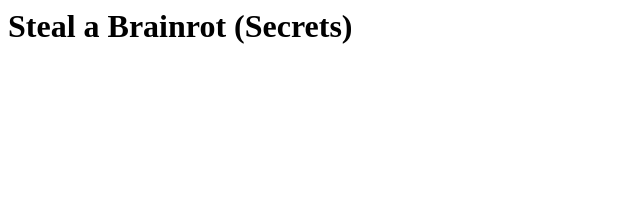
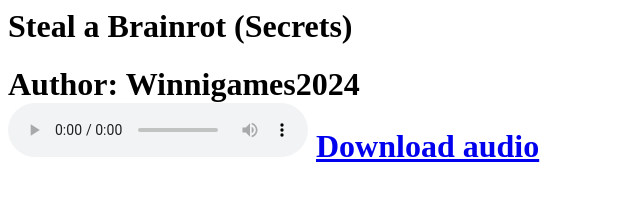
Before and after one commit to link-short/mp3-free, a plain HTML site: page song/steal-a-brainrot(secrets)/index.html in a window 1280 px wide. Shown: the whole page, without its empty margins (0-640 px from the left). Drawn offline with Linux system fonts and the light colour scheme.

Commit message:
Update index.html

```diff
--- a/song/steal-a-brainrot(secrets)/index.html
+++ b/song/steal-a-brainrot(secrets)/index.html
@@ -1 +1,16 @@
-<h1>Steal a Brainrot (Secrets)<h1>
+<html>
+
+  <style>
+    figure {
+      margin: 0;
+    }
+
+  </style>
+
+  <h1>Steal a Brainrot (Secrets)<h1>
+  <figure>
+  <figcaption>Author: Winnigames2024</figcaption>
+  <audio controls src="./Steal a Brainrot (Secrets).mp3"></audio>
+  <a href="./Steal a Brainrot (Secrets).mp3"> Download audio </a>
+  </figure>
+</html>
```
